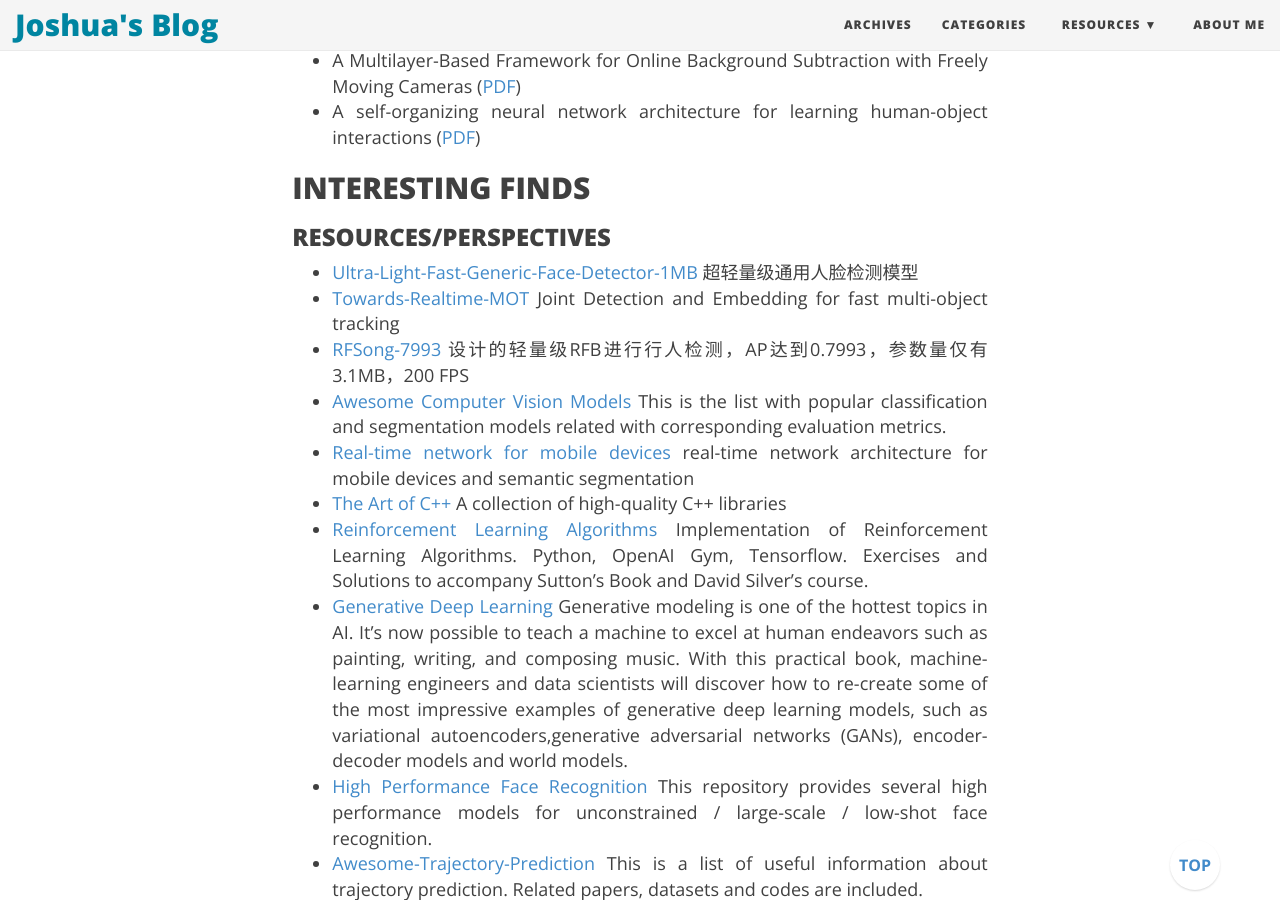
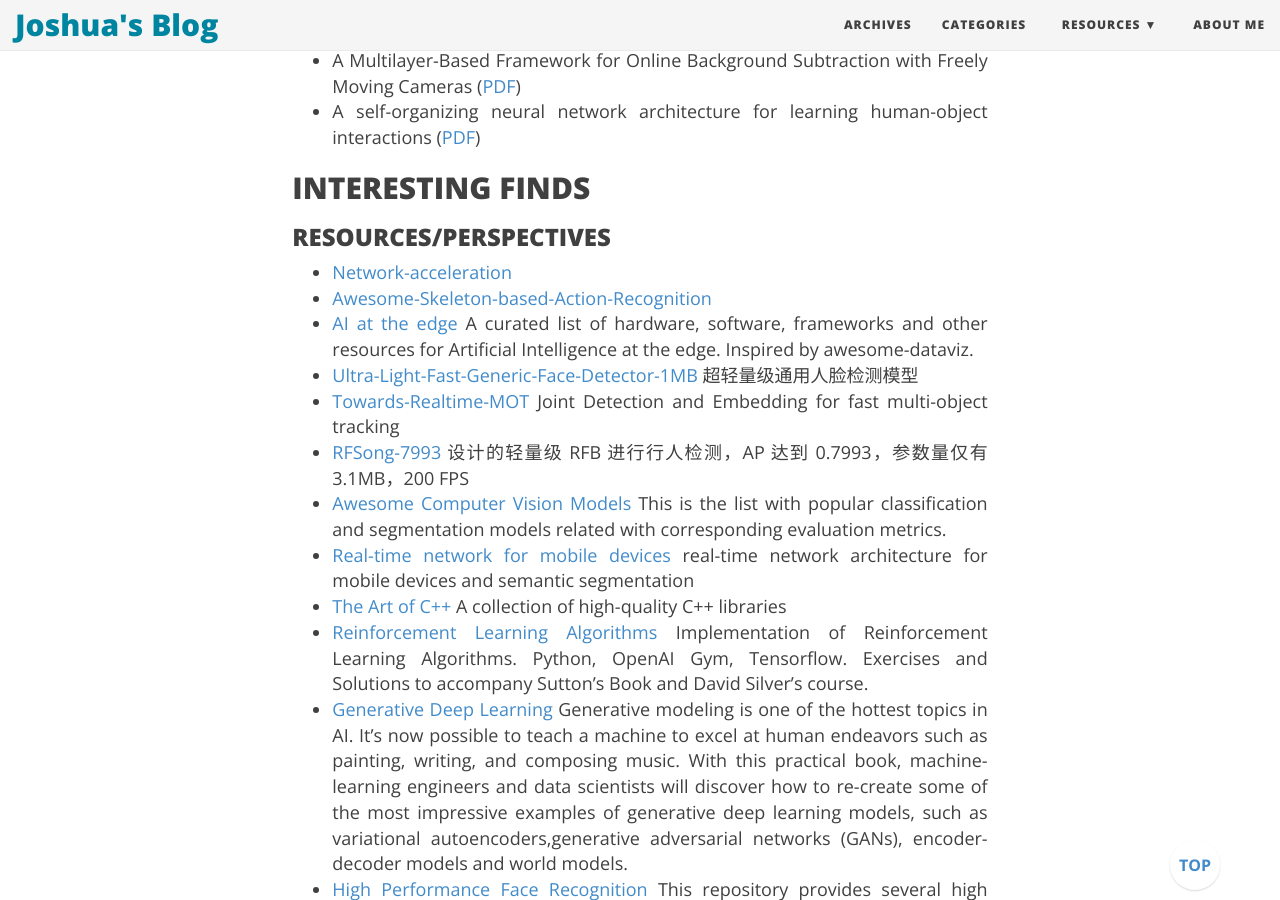
Before and after one commit to joshua19881228/joshua19881228.github.io, a Jekyll site: the page built from _posts/Computer_Vision/2016-08-25-my-jumble-of-computer-vision.md, in a window 1280 px wide and 900 px high, scrolled down 28236 px. Built offline with Jekyll 4.4.1, drawn with Linux system fonts in a browser that asks for light colours; nearby versions of some CDN libraries; formulas are drawn with MathJax 3; comment, search, counter and statistics services are not loaded; some of the changed text lies outside the part shown.

Commit message:
update post

```diff
--- a/_posts/Computer_Vision/2016-08-25-my-jumble-of-computer-vision.md
+++ b/_posts/Computer_Vision/2016-08-25-my-jumble-of-computer-vision.md
@@ -754,9 +754,12 @@ I am going to maintain this page to record a few things about computer vision th
 
 ### RESOURCES/PERSPECTIVES
 
+- [Network-acceleration](https://github.com/mrgloom/Network-Speed-and-Compression)
+- [Awesome-Skeleton-based-Action-Recognition](https://github.com/niais/Awesome-Skeleton-based-Action-Recognition)
+- [AI at the edge](https://github.com/crespum/edge-ai) A curated list of hardware, software, frameworks and other resources for Artificial Intelligence at the edge. Inspired by awesome-dataviz.
 - [Ultra-Light-Fast-Generic-Face-Detector-1MB](https://github.com/Linzaer/Ultra-Light-Fast-Generic-Face-Detector-1MB) 超轻量级通用人脸检测模型
 - [Towards-Realtime-MOT](https://github.com/Zhongdao/Towards-Realtime-MOT) Joint Detection and Embedding for fast multi-object tracking
-- [RFSong-7993](https://github.com/songwsx/RFSong-7993) 设计的轻量级RFB进行行人检测，AP达到0.7993，参数量仅有3.1MB，200 FPS
+- [RFSong-7993](https://github.com/songwsx/RFSong-7993) 设计的轻量级 RFB 进行行人检测，AP 达到 0.7993，参数量仅有 3.1MB，200 FPS
 - [Awesome Computer Vision Models](https://github.com/nerox8664/awesome-computer-vision-models) This is the list with popular classification and segmentation models related with corresponding evaluation metrics.
 - [Real-time network for mobile devices](https://github.com/wpf535236337/real-time-network) real-time network architecture for mobile devices and semantic segmentation
 - [The Art of C++](https://taocpp.github.io/) A collection of high-quality C++ libraries
@@ -984,6 +987,7 @@ I am going to maintain this page to record a few things about computer vision th
 
 ### BENCHMARK/LEADERBOARD/DATASET
 
+- [AI Benchmark: All About Deep Learning on Smartphones in 2019](https://arxiv.org/abs/1910.06663)
 - [LVIS API](https://github.com/lvis-dataset/lvis-api) LVIS: is a new dataset for Large Vocabulary Instance Segmentation.
 - [VERI-Wild](https://github.com/PKU-IMRE/VERI-Wild) A Large-Scale Dataset for Vehicle Re-Identification in the Wild
 - [VeRi dataset](https://github.com/VehicleReId/VeRidataset) is a large scale image dataset for vehicle re-identification in urban traffic surveillance.
```
